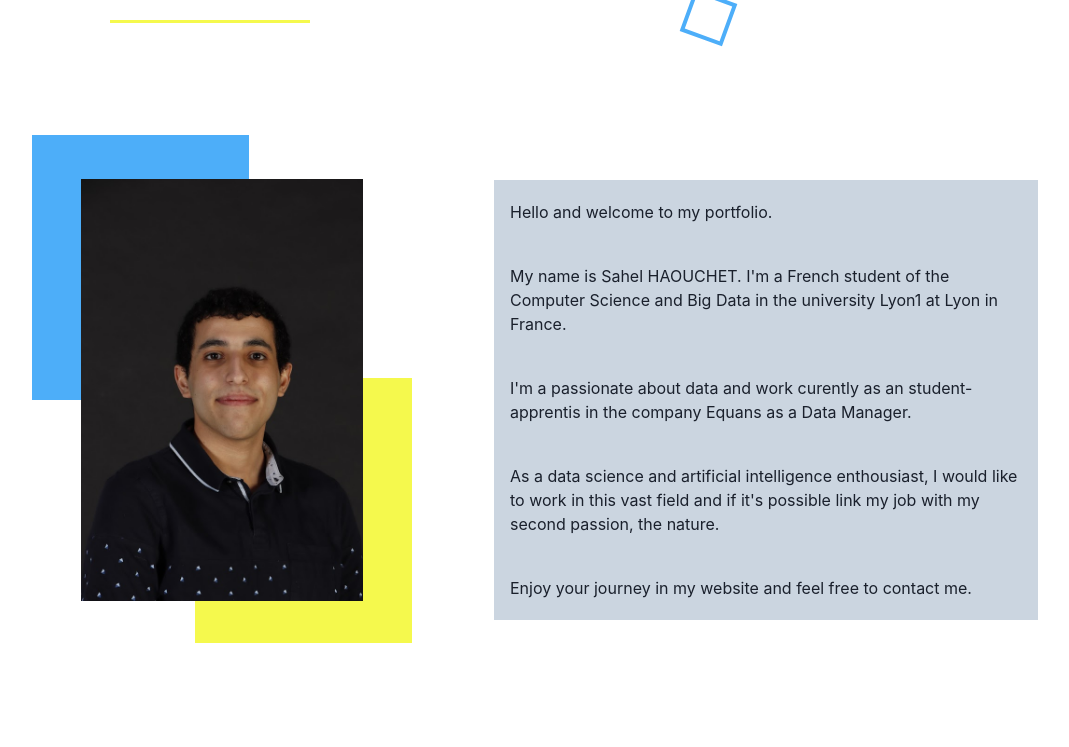
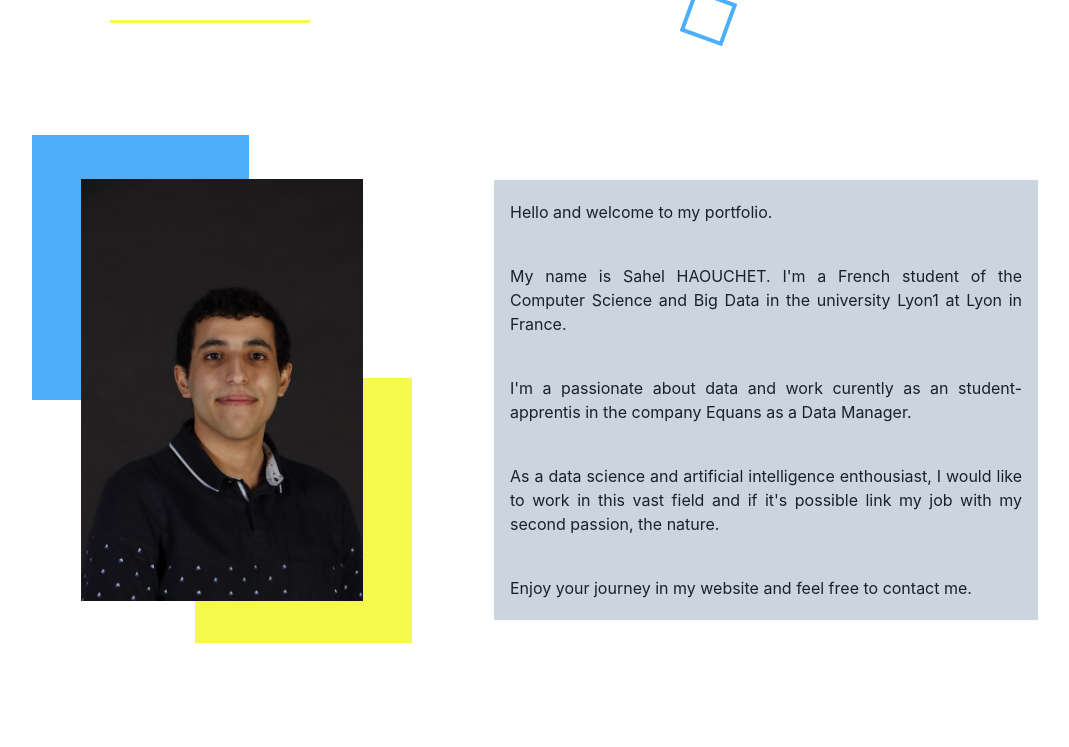
Before and after one commit to Lechiffre4/Portfolio-nextjs, a Next.js app: page / in a window 1280 px wide. Shown: the part 619-1366 px from the top of the page, without its empty margins (146-1215 px from the left). Built offline with nearby package versions, Linux system fonts and the light colour scheme.

Commit message:
justify text

```diff
--- a/pages/index.js
+++ b/pages/index.js
@@ -274,11 +274,11 @@ export default function Home() {
             className="presentation-Text"
           >
             <Flex justifyContent="center" flexDirection="column">
-              <Text my="5">{data.presentation1}</Text>
-              <Text my="5">{data.presentation2}</Text>
-              <Text my="5">{data.presentation3}</Text>
-              <Text my="5">{data.presentation4}</Text>
-              <Text my="5">{data.presentation5}</Text>
+              <Text textAlign="justify" my="5">{data.presentation1}</Text>
+              <Text textAlign="justify"  my="5">{data.presentation2}</Text>
+              <Text textAlign="justify"  my="5">{data.presentation3}</Text>
+              <Text textAlign="justify"  my="5">{data.presentation4}</Text>
+              <Text textAlign="justify"  my="5">{data.presentation5}</Text>
             </Flex>
           </Container>
         </Flex>
```
